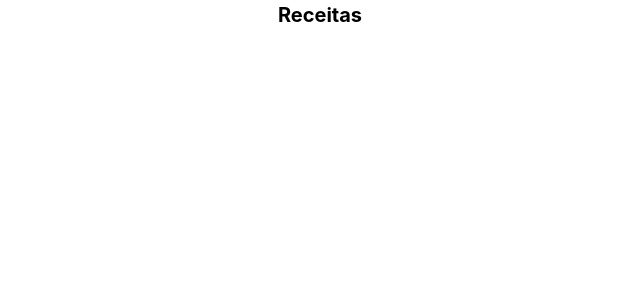
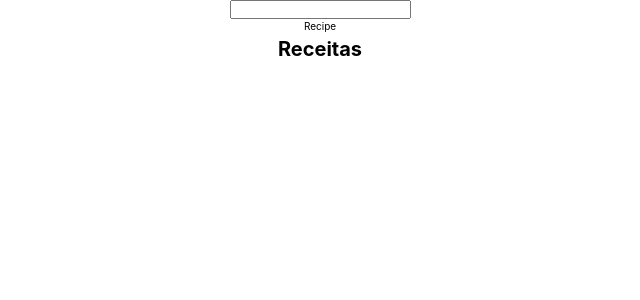
Before and after one commit to heiderick13/movie-search, a React (Vite) app: page / in a window 1280 px wide. Shown: the top 300 px of the page, without its empty margins (320-960 px from the left). Built offline with nearby package versions, Linux system fonts and the light colour scheme.

Commit message:
create componenets

```diff
--- a/src/App.jsx
+++ b/src/App.jsx
@@ -1,8 +1,12 @@
 import "./App.css";
+import Recipe from "./components/Recipe/Recipe";
+import SearchBar from "./components/SearchBar/SearchBar";
 
 function App() {
   return (
     <div className="App">
+      <SearchBar />
+      <Recipe />
       <h1>Receitas</h1>
     </div>
   );
--- /dev/null
+++ b/src/components/Recipe/Recipe.jsx
@@ -0,0 +1,7 @@
+import "./Recipe.css";
+
+function Recipe({ name, ingredients, recipe }) {
+  return <div>Recipe</div>;
+}
+
+export default Recipe;
--- /dev/null
+++ b/src/components/SearchBar/SearchBar.jsx
@@ -0,0 +1,8 @@
+import "./SearchBar.css";
+import { useState } from "react";
+
+function SearchBar() {
+  return <input type="text" name="" id="" />;
+}
+
+export default SearchBar;
```
Also changed, not shown: src/components/Recipe/Recipe.css (added), src/components/SearchBar/SearchBar.css (added).
